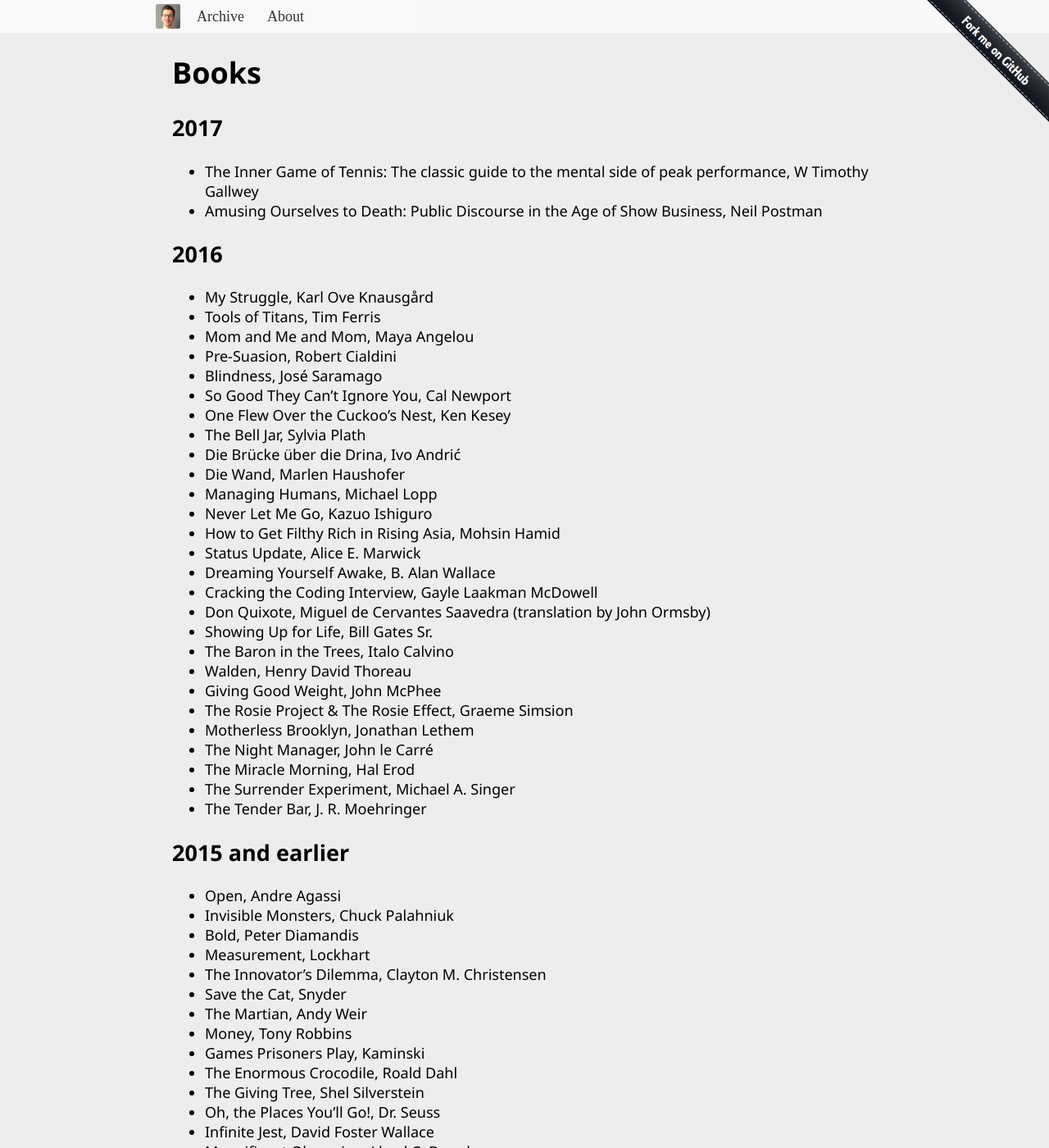
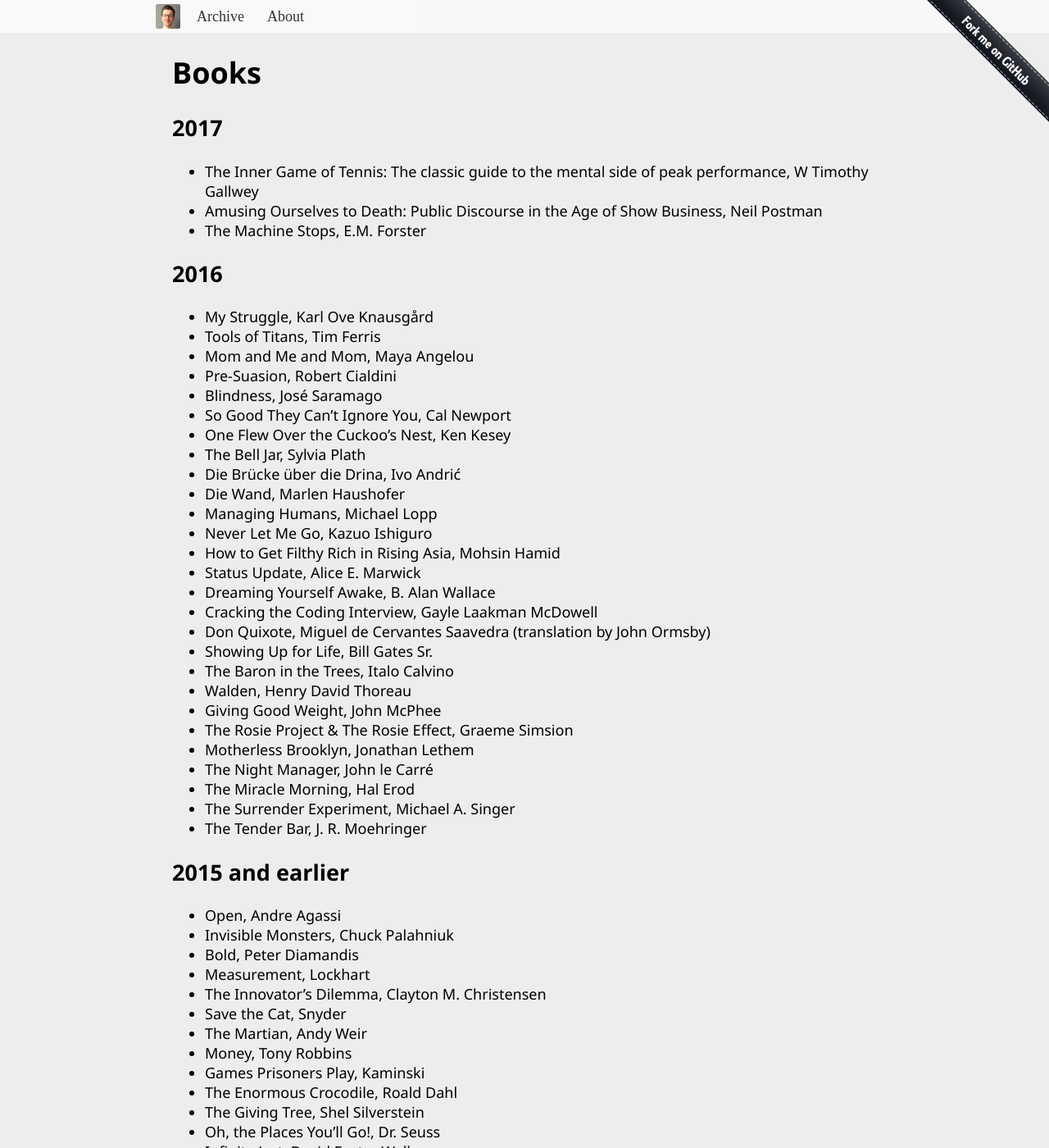
Before and after one commit to tp/page, a Jekyll site: the page built from books.md, in a window 1280 px wide and 1400 px high. Shown: the whole window at 82% size. Built offline with Jekyll 4.4.1, drawn with Linux system fonts in a browser that asks for light colours; some of the changed text lies outside the part shown.

Commit message:
More books read

```diff
--- a/books.md
+++ b/books.md
@@ -9,6 +9,7 @@
 
 * The Inner Game of Tennis: The classic guide to the mental side of peak performance, W Timothy Gallwey
 * Amusing Ourselves to Death: Public Discourse in the Age of Show Business, Neil Postman
+* The Machine Stops, E.M. Forster
 
 ## 2016
 
@@ -62,6 +63,7 @@
 * The Technician, Casey Muratori
 * Life of Pi, Yann Martel
 * Glückskinder, Hermann Scherer
+* The Art of Possibility, Benjamin Zander
 
 ## Further Reading
 
```
